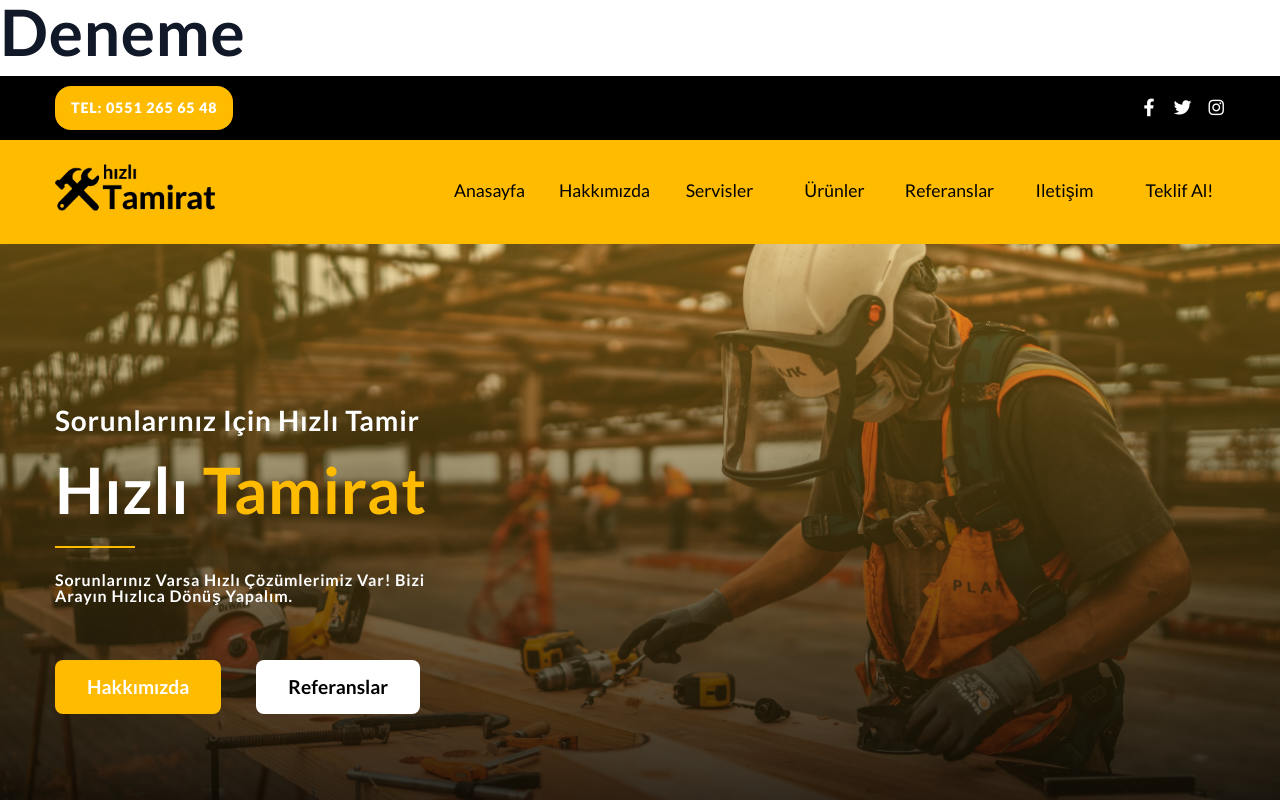
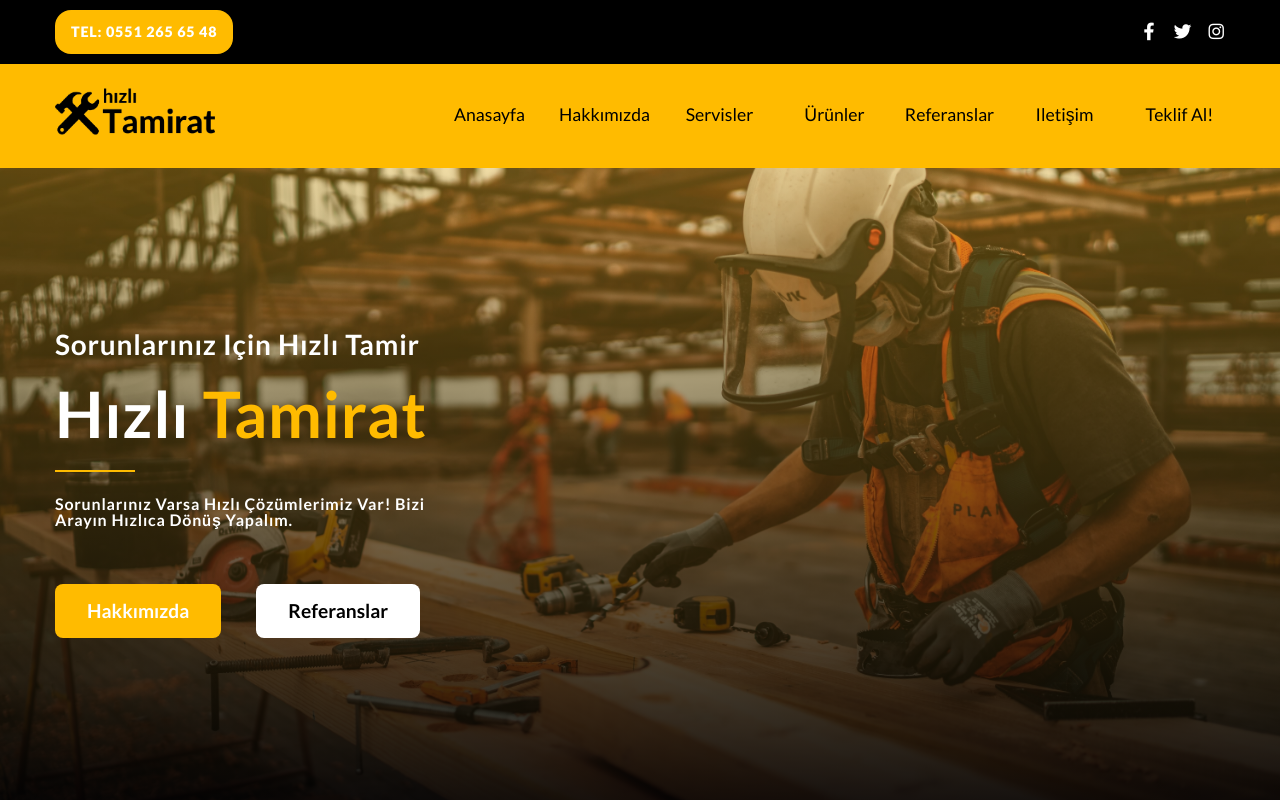
Before and after one commit to fatih-turhan/handy-man-website, a plain HTML site: page index.html in a window 1280 px wide. Shown: the top 800 px of the page. Drawn offline with Linux system fonts and the light colour scheme.

Commit message:
finished website

```diff
--- a/index.html
+++ b/index.html
@@ -13,7 +13,6 @@
     <link rel="stylesheet" href="./css/styles.css" />
   </head>
   <body>
-    <h1>deneme</h1>
     <!-- header -->
     <header class="header">
       <div class="section-center header-center">
```
